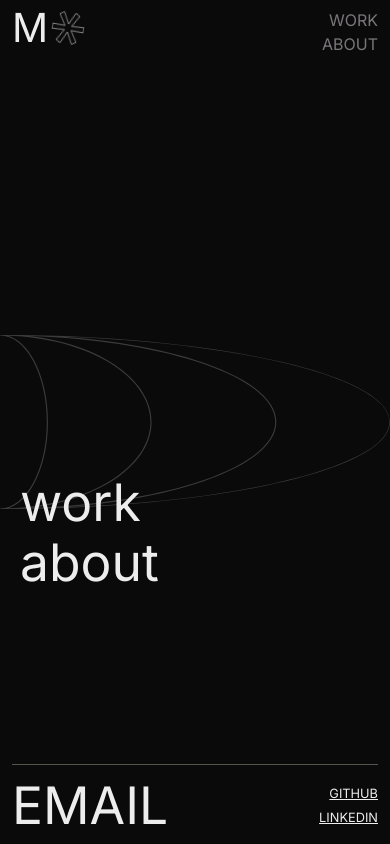
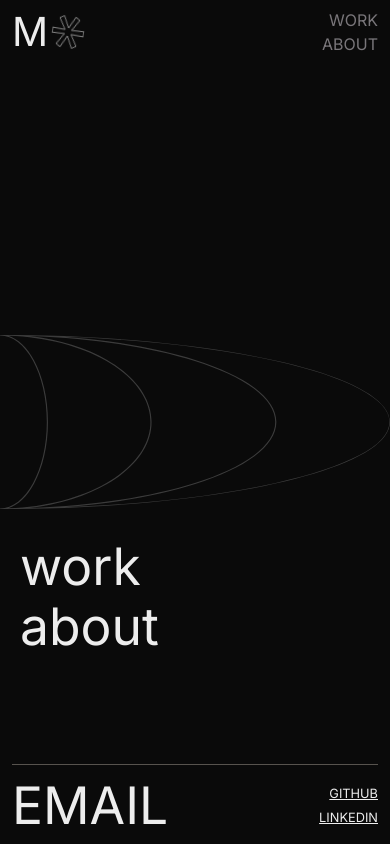
Before and after one commit to naumanm2/maxnaumanen, a Next.js app: page / in a window 390 px wide. Built offline with nearby package versions, Linux system fonts and the light colour scheme.

Commit message:
disable overflow

```diff
--- a/app/about/page.tsx
+++ b/app/about/page.tsx
@@ -3,7 +3,7 @@ import Spacer from "../components/spacer";
 
 export default function AboutPage() {
   return (
-    <div className="pt-40 md:pt-60 pb-2 flex-1">
+    <div className="pt-40 md:pt-60 pb-2 flex-1 overflow-x-hidden">
       <h1 className="pb-6 md:pb-10">Experience</h1>
       <About
         headline={"TBWA\\\Helsinki"}
--- a/app/components/nav.tsx
+++ b/app/components/nav.tsx
@@ -12,14 +12,14 @@ export default function Nav() {
   const pathNames = paths.split("/").filter((path) => path);
   return (
     <>
-      <div className="flex fixed top-0 flex-row justify-between bg-background w-[calc(100%-12px*2)] md:w-[calc(100%-16px*2)] py-2">
+      <div className="flex fixed top-0 flex-row justify-between items-center bg-background w-[calc(100%-12px*2)] md:w-[calc(100%-16px*2)] py-2">
         <Link href="/" className="flex-1">
           <div className="flex flex-1 flex-row gap-1 items-center">
             <h3>M</h3>
             <Image src={logo} alt="" className="animate-rotation" />
           </div>
         </Link>
-        <div className="flex flex-col gap-0 text-end">
+        <div className="flex flex-col h-full justify-between text-end">
           <Link
             href="/work"
             className={`uppercase hover:text-foreground duration-200 animate-fade-in ${
--- a/app/page.tsx
+++ b/app/page.tsx
@@ -12,16 +12,14 @@ export default function Home() {
       <div className="fixed -z-20 h-[100vh] flex flex-1 justify-center items-center opacity-20 md:opacity-10 w-[200vw] left-[-100%] md:w-full top-0 md:left-0">
         <Image src={bg} alt="" className="" />
       </div>
-      <div className="flex flex-1 w-full justify-start max-md:pb-16 items-end md:justify-center md:items-center ">
+      <div className="flex flex-1 w-full justify-start items-end md:justify-center md:items-center ">
         <div className="max-md:hidden flex-1"></div>
         <div className="flex-1 flex flex-col gap-2 transition-all duration-200 animate-fade-in pt-40">
           <button className="group flex flex-row items-center gap-2">
             <Arrow size={48} thicness={5} />
 
             <Link href="/work">
-              <h2 className="transition-all duration-200 animate-fade-in">
-                work
-              </h2>
+              <h2 className="">work</h2>
             </Link>
           </button>
           <button className="group flex flex-row items-center gap-2">
```
